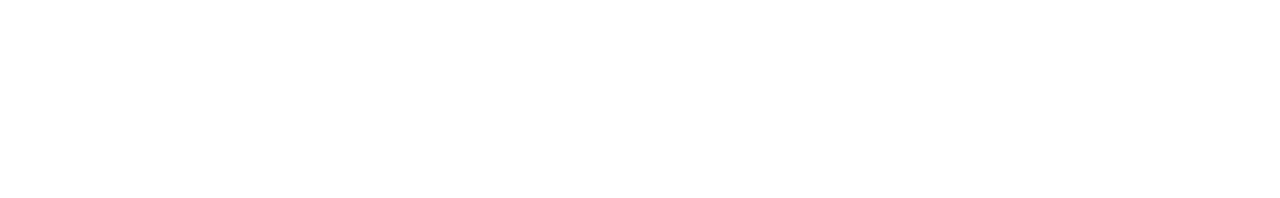
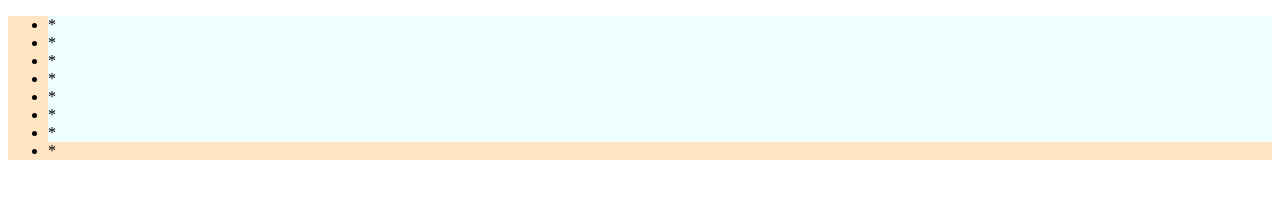
Before and after one commit to insar89/IPWeb, a plain HTML site: page index.html in a window 1280 px wide. Drawn offline with Linux system fonts and the light colour scheme.

Commit message:
feat: r1

```diff
--- a/index.html
+++ b/index.html
@@ -1,16 +1,29 @@
-<!doctype html>
+<!DOCTYPE html>
 <html lang="en">
-<head>
-    <meta charset="UTF-8">
-    <meta name="viewport"
-          content="width=device-width, user-scalable=no, initial-scale=1.0, maximum-scale=1.0, minimum-scale=1.0">
-    <meta http-equiv="X-UA-Compatible" content="ie=edge">
-    <link rel="stylesheet" type="text/css" href="styles/css.css">
+  <head>
+    <meta charset="UTF-8" />
+    <meta
+      name="viewport"
+      content="width=device-width, user-scalable=no, initial-scale=1.0, maximum-scale=1.0, minimum-scale=1.0"
+    />
+    <meta http-equiv="X-UA-Compatible" content="ie=edge" />
+    <link rel="stylesheet" type="text/css" href="styles/css.css" />
     <script defer src="scripts/js.js"></script>
     <title>IPWeb</title>
-    </head>
-<body>
+  </head>
+  <body>
+    <div class="tt">
+      <ul>
+        <li class="item">*</li>
+        <li class="item">*</li>
+        <li class="item">*</li>
+        <li class="item">*</li>
+        <li class="item">*</li>
+        <li class="item">*</li>
+        <li class="item">*</li>
+        <li class="">*</li>
+      </ul>
+    </div>
 
-
-</body>
+  </body>
 </html>
--- a/scripts/js.js
+++ b/scripts/js.js
@@ -0,0 +1,2 @@
+console.log("test");
+console.log("blabla");
--- a/styles/css.css
+++ b/styles/css.css
@@ -0,0 +1,8 @@
+.tt {
+  background-color: bisque;
+}
+
+.item {
+  margin: auto;
+  background-color: azure;
+}
```
